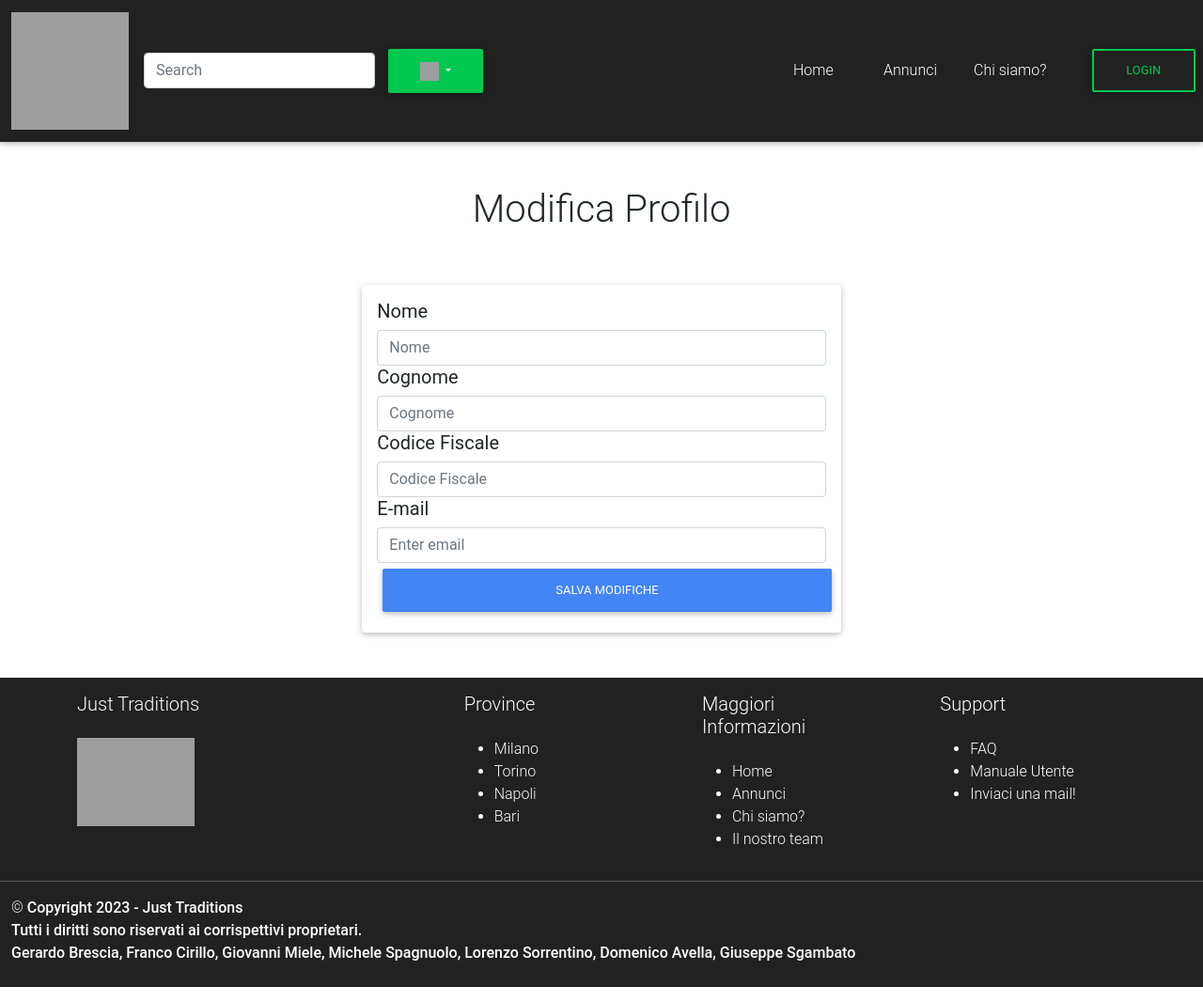
After one commit to Dependability2023/JustTraditions, a Spring app: template src/main/resources/templates/gestioneProfiliView/modificaProfilo.html in a window 1280 px wide. The commit adds this page. Shown: the whole page at 94% size. Run offline with Thymeleaf, Linux system fonts and the light colour scheme; the template is opened without the code that fills it, so the values that code supplies are empty; some libraries are stand-ins or nearby versions; grey boxes are pictures that could not be loaded.

Commit message:
adjusted ModificaProfilo

```diff
--- /dev/null
+++ b/src/main/resources/templates/gestioneProfiliView/modificaProfilo.html
@@ -0,0 +1,73 @@
+<!DOCTYPE html>
+<html xmlns:th="http://www.thymeleaf.org" lang="it">
+<head>
+    <th:block th:include="fragments/head"></th:block>
+    <title>Just Traditions - Modifica Profilo</title>
+</head>
+<body>
+
+<th:block th:include="fragments/navbar"></th:block>
+<br> <br>
+
+<center><h1>Modifica Profilo</h1></center>
+
+<br> <br>
+<div class="container-fluid">
+    <div class="row as-full d-flex justify-content-center">
+        <div class="col-5 align-self-center">
+            <div class="card">
+                <div class="card-body">
+                    <h5 class="card-title">Nome</h5>
+                    <form th:action="@{/modificaprofilo}" th:object="${registrazioneForm}" method="post">
+                        <div class="form-group">
+                            <input type="text" th:field="*{nome}" class="form-control" id="nome" placeholder="Nome" re
+                                   quired="required">
+                            <div class=" d-inline invalid-feedback " th:if="${#fields.hasErrors('nome')}" th:errors="*{nome}"></div>
+                        </div>
+
+                        <h5 class="card-title"></i>Cognome</h5>
+
+                        <div class="form-group">
+                            <input type="text" th:field="*{cognome}"  class="form-control" id="cognome" placeholder="Cognome" required="required">
+                            <div class=" d-inline invalid-feedback  " th:if="${#fields.hasErrors('cognome')}" th:errors="*{cognome}"></div>
+                        </div>
+
+                        <h5 class="card-title">Codice Fiscale</h5>
+
+                        <div class="form-group">
+                            <input type="text" th:field="*{codiceFiscale}" pattern="^[a-zA-Z]{6}[0-9]{2}[a-zA-Z][0-9]{2}[a-zA-Z][0-9]{3}[a-zA-Z]$"
+                                   class="form-control" id="codfiscale" placeholder="Codice Fiscale" required="required">
+                            <div class=" d-inline invalid-feedback  " th:if="${#fields.hasErrors('codiceFiscale')}" th:errors="*{codiceFiscale}"></div>
+                        </div>
+
+                        <h5 class="card-title">E-mail</h5>
+
+                        <div class="form-group">
+                            <input type="email" th:field="*{email}" class="form-control" id="exampleInputEmail1"
+                                   aria-describedby="emailHelp" placeholder="Enter email" required="required">
+                            <div class=" d-inline invalid-feedback  " th:if="${#fields.hasErrors('email')}" th:errors="*{email}"></div>
+                        </div>
+
+                        <div class="form-group" th:if="${registrazioneForm.isArtigiano()}">
+                            <h5 class="card-title">Iban</h5>
+                            <input type="text" th:field="*{iban}" class="form-control" name="iban" placeholder="Iban">
+                            <div class=" d-inline invalid-feedback  " th:if="true" th:errors="${registrazioneForm}"></div>
+                        </div>
+
+                        <button type="submit" class="col-md-12 btn btn-primary">Salva Modifiche</button>
+                    </form>
+                </div>
+            </div>
+
+
+
+        </div>
+
+    </div>
+</div>
+<br><br>
+<th:block th:include="fragments/footbar"></th:block>
+<th:block th:include="fragments/scripts"></th:block>
+<script src="/js/navbar.js"></script>
+</body>
+</html>
--- a/src/main/resources/templates/gestioneProfiliView/visualizzazioneProfiloPersonale.html
+++ b/src/main/resources/templates/gestioneProfiliView/visualizzazioneProfiloPersonale.html
@@ -25,7 +25,7 @@
     <div class="row d-flex justify-content-center">
         <div class="col-lg-6 mt-2 mb-tg-0 order-2 order-lg-1">
             <a href="#" class="btn btn-outline-success">Le Mie Prenotazioni</a>
-            <a href="/listaprenotazioni" class="btn btn-outline-success">Dati Personali</a>
+            <a href="/modificaprofilo" class="btn btn-outline-success">Dati Personali</a>
             <a th:if="${cliente.class.simpleName.equals('Artigiano')}" href="/mieiannunci"
                class="btn btn-outline-success">I miei annunci</a>
 
```
Also changed, not shown: src/main/java/it/unisa/justTraditions/applicationLogic/gestioneProfiliControl/ModificaProfiloController.java (added, +60 -0 lines).
